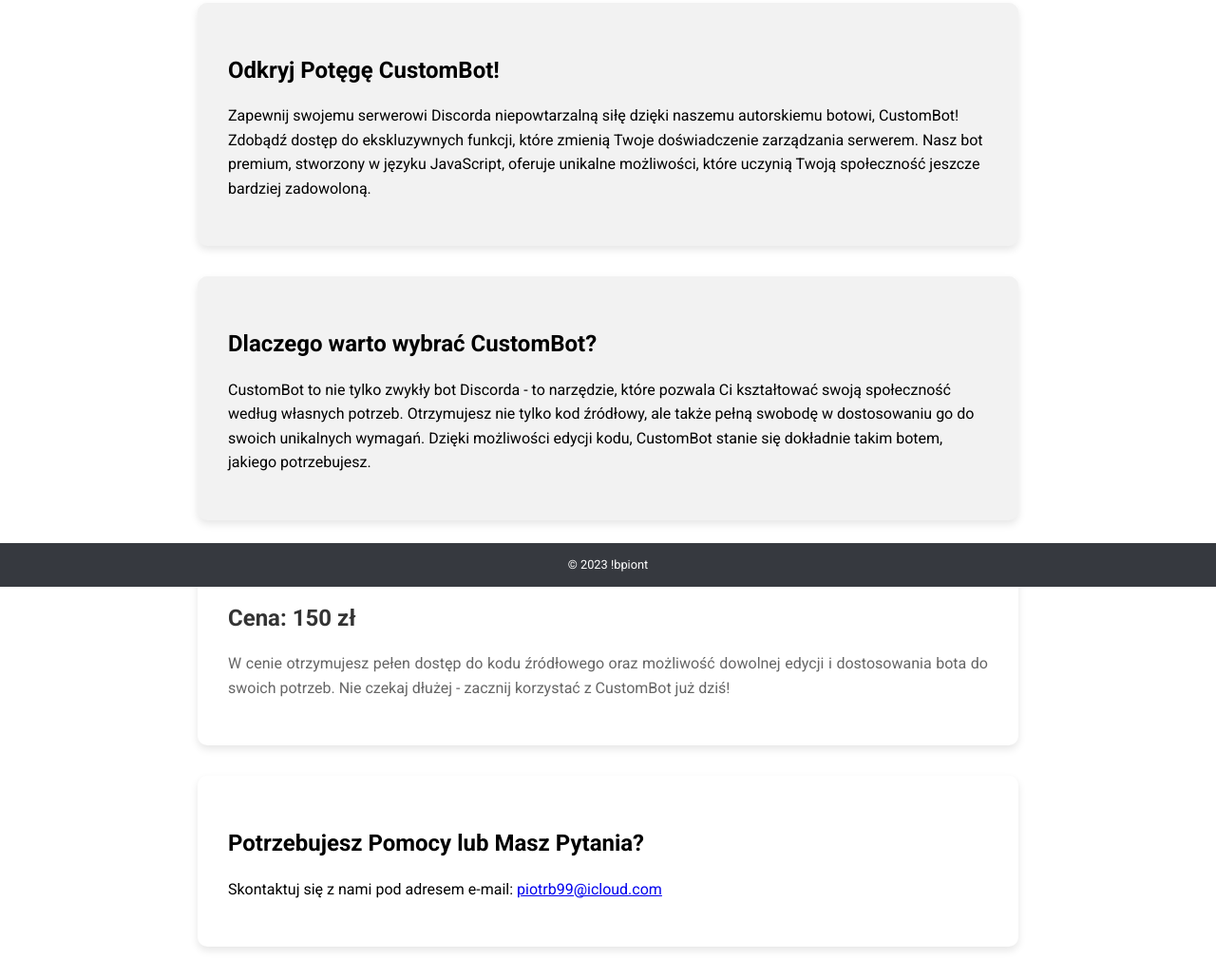
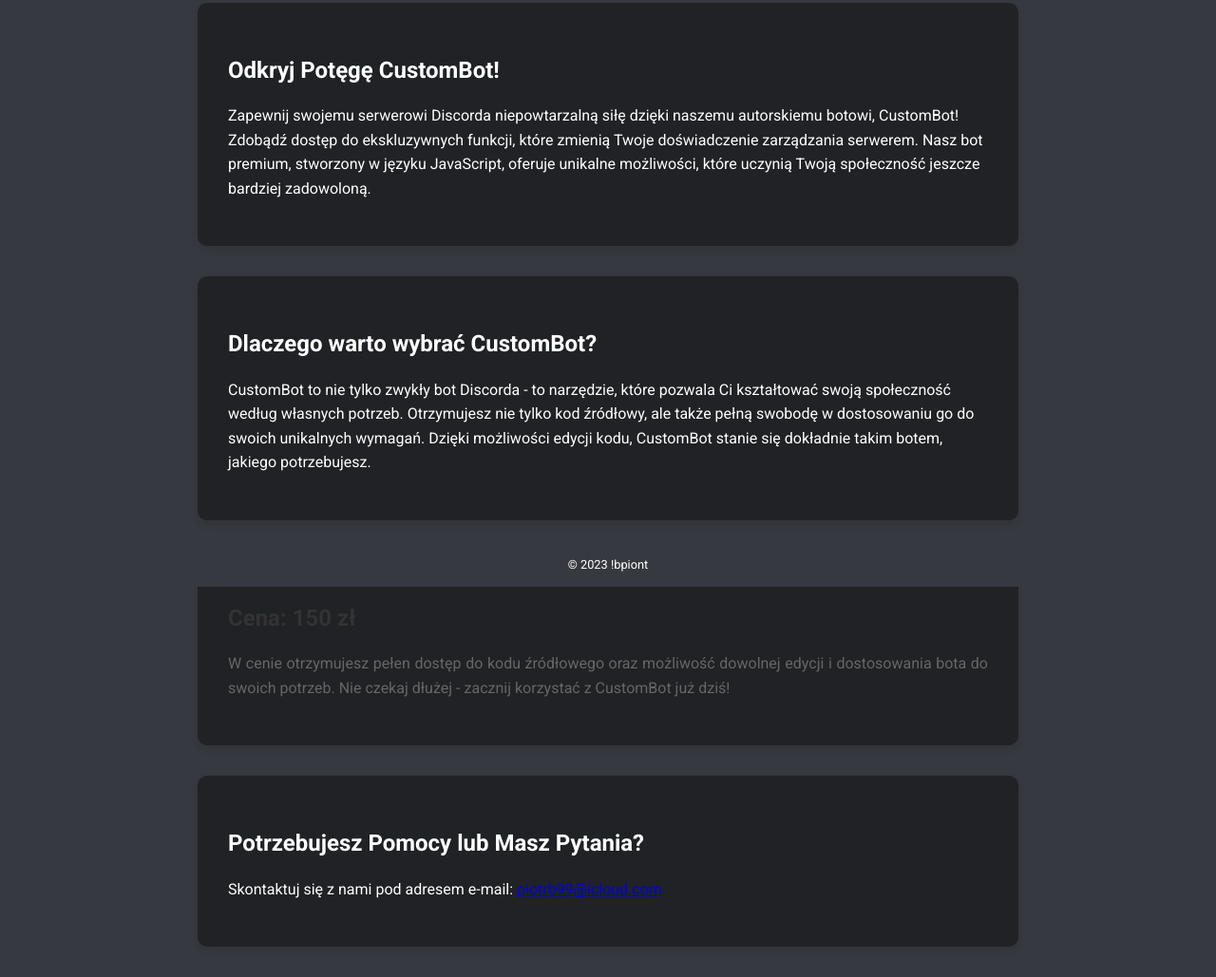
Before and after one commit to bpiont/xd, a plain HTML site: page index.html in a window 1280 px wide. Shown: the part 182-1211 px from the top of the page at 95% size. Drawn offline with Linux system fonts and the light colour scheme.

Commit message:
Update style.css

```diff
--- a/style.css
+++ b/style.css
@@ -1,14 +1,14 @@
 /* style.css */
 
 body {
-    background-color: #fff; /* Białe tło */
+    background-color: #36393f; /* Kolor tła Discorda */
     font-family: 'Roboto', sans-serif;
     font-size: 16px;
     margin: 0;
     padding: 0;
     box-sizing: border-box;
     line-height: 1.6;
-    color: #000; /* Czarny kolor tekstu */
+    color: #fff; /* Kolor tekstu */
 }
 
 header {
@@ -24,13 +24,13 @@
 }
 
 h2 {
-    color: #000; /* Czarny kolor tekstu */
+    color: #fff;
     font-size: 1.5em;
     margin-bottom: 0.3em;
 }
 
 section {
-    background-color: #f2f2f2; /* Jasnoszary kolor tła */
+    background-color: #202225; /* Kolor sekcji Discorda */
     box-shadow: 0 4px 8px rgba(0, 0, 0, 0.1);
     border-radius: 10px;
     padding: 2em;
@@ -55,8 +55,18 @@
     margin-bottom: 1em;
 }
 
-.contact-section, .price-section {
-    background-color: #fff; /* Białe tło */
+.contact-section {
+    background-color: #202225; /* Kolor sekcji kontaktowej Discorda */
+    box-shadow: 0 4px 8px rgba(0, 0, 0, 0.1);
+    border-radius: 10px;
+    padding: 2em;
+    margin: 2em auto;
+    max-width: 800px;
+    text-align: justify;
+}
+
+.price-section {
+    background-color: #202225; /* Kolor sekcji kontaktowej Discorda */
     box-shadow: 0 4px 8px rgba(0, 0, 0, 0.1);
     border-radius: 10px;
     padding: 2em;
```
